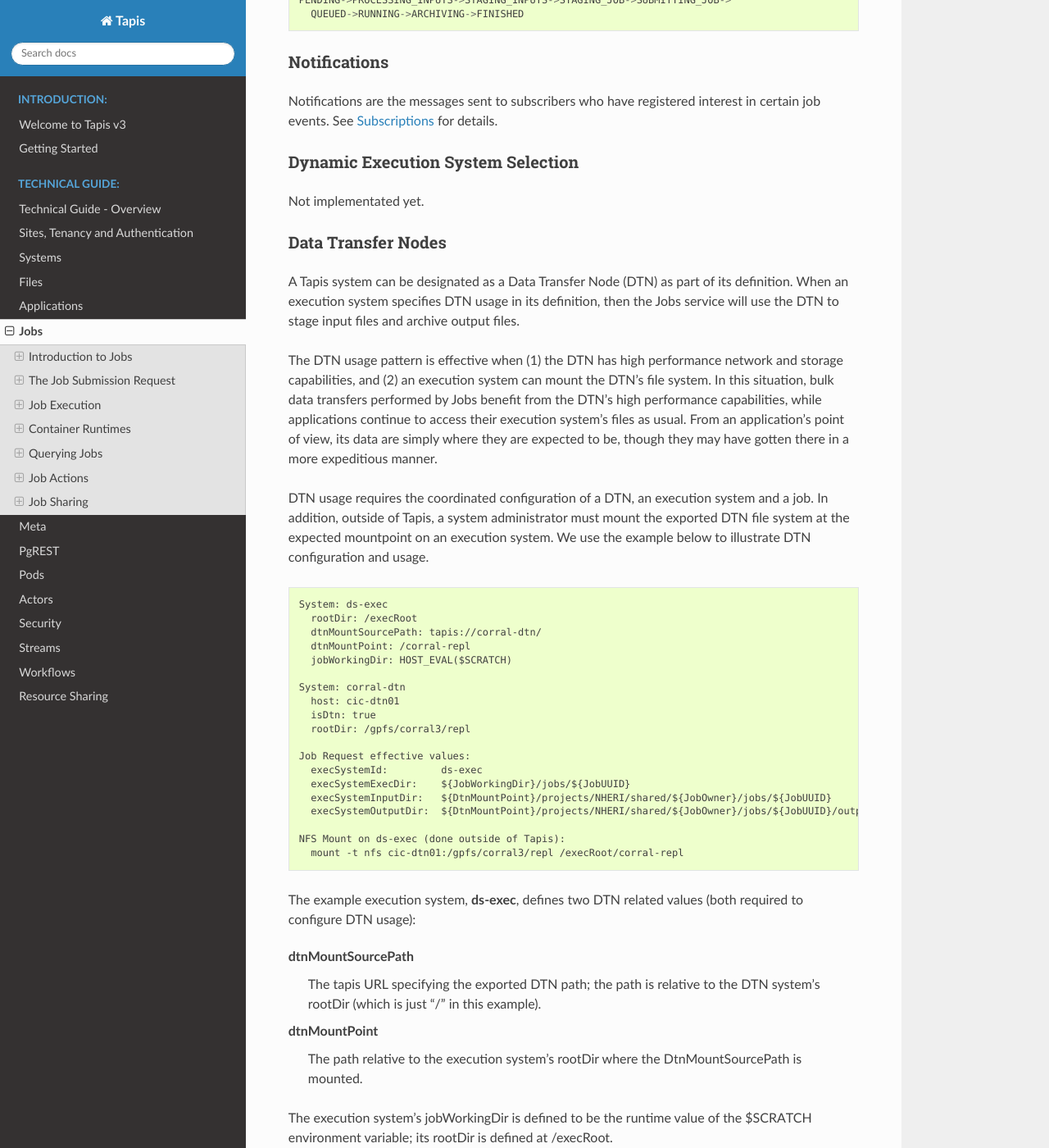
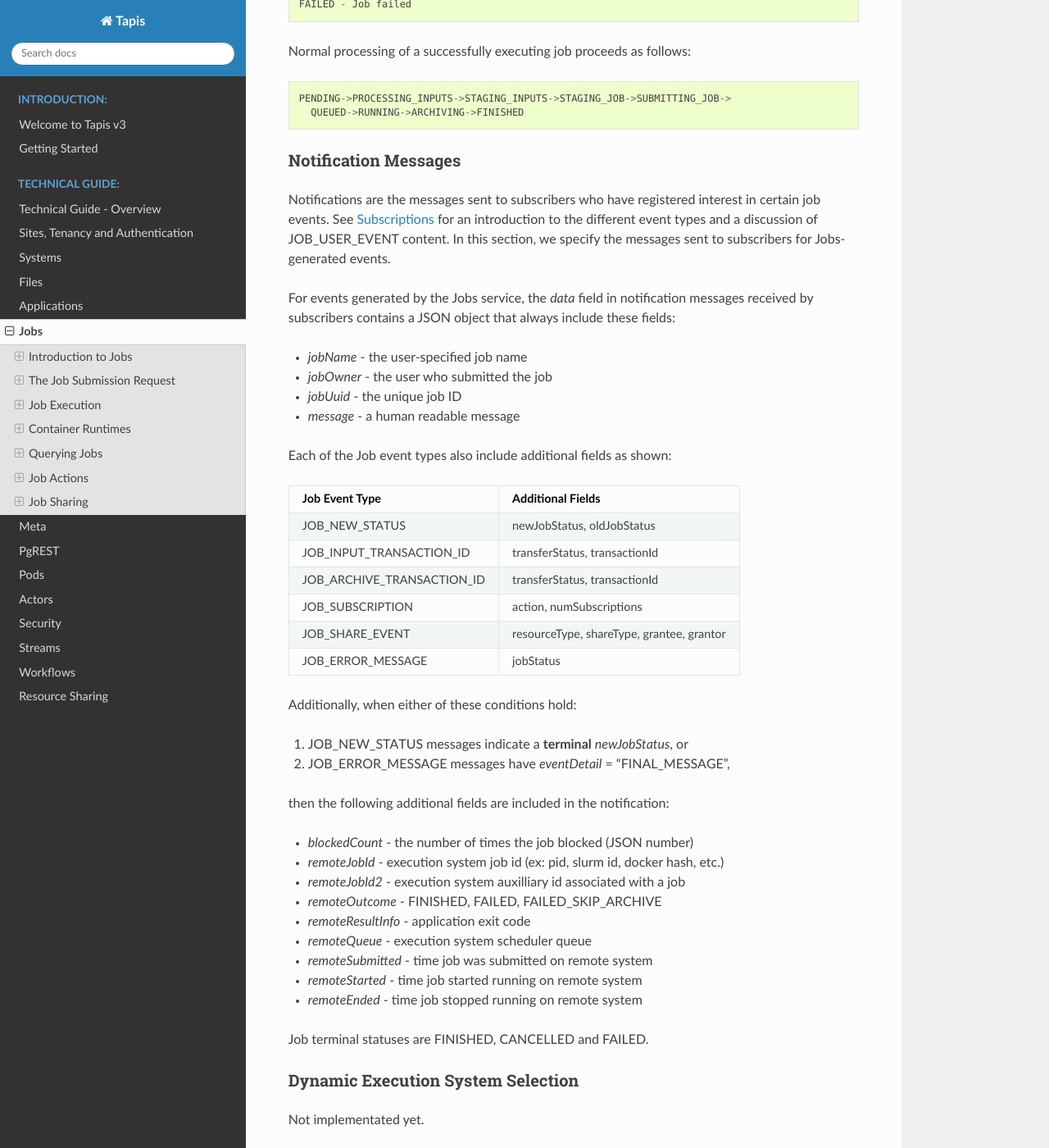
Before and after one commit to tapis-project/documentation, a Sphinx documentation site: the page built from source/technical/jobs.rst, in a window 1280 px wide and 1400 px high, scrolled down 19514 px. Shown: the whole window at 82% size. Built offline with Sphinx 7.4.7 and the Read the Docs theme 2.0.0, drawn with Linux system fonts in a browser that asks for light colours; some of the changed text lies outside the part shown.

Commit message:
job extended event info

```diff
--- a/source/technical/jobs.rst
+++ b/source/technical/jobs.rst
@@ -490,7 +490,9 @@
 ALL                            When any of the above occur
 ===========================    ===================================================
 
-All event types other than JOB_USER_EVENT are generated by Tapis.  A JOB_USER_EVENT contains a user-specified payload that can be sent to an active job using the job's UUID.  The payload must be a JSON key named *eventDetail* and a string value of at least 1 character and no more than 16,384 characters.  User events are always added to the job history and notifications are sent to subscribers interested in those events.
+All event types other than JOB_USER_EVENT are generated by Tapis. See `Notification Messages`_ for a description of what Jobs returns for each of the Tapis-generated event.
+
+A JOB_USER_EVENT contains a user-specified payload that can be sent to an active job using the job's UUID.  The payload must contain a JSON key named *eventData* and a string value of at least 1 character and no more than 16,384 characters.  The string can be unstructured or structured (such as a JSON object) as determined by the sender. The payload can optionally contain an *eventDetail* key with a string value of no more than 64 characters. This key is used to further categorize events and, if not provided, will default to "DEFAULT".  User events are always added to the job history and notifications are sent to subscribers interested in those events.
 
 .. _subscription: https://tapis-project.github.io/live-docs/?service=Jobs#tag/subscriptions
 
@@ -716,10 +718,55 @@
     PENDING->PROCESSING_INPUTS->STAGING_INPUTS->STAGING_JOB->SUBMITTING_JOB->
       QUEUED->RUNNING->ARCHIVING->FINISHED
 
-Notifications
--------------
-
-Notifications are the messages sent to subscribers who have registered interest in certain job events.  See Subscriptions_ for details.
+Notification Messages
+---------------------
+
+Notifications are the messages sent to subscribers who have registered interest in certain job events.  See Subscriptions_ for an introduction to the different event types and a discussion of JOB_USER_EVENT content.  In this section, we specify the messages sent to subscribers for Jobs-generated events.
+
+For events generated by the Jobs service, the *data* field in notification messages received by subscribers contains a JSON object that always include these fields:
+
+- *jobName* - the user-specified job name
+- *jobOwner* - the user who submitted the job
+- *jobUuid* - the unique job ID
+- *message* - a human readable message
+
+Each of the Job event types also include additional fields as shown:
+
++--------------------------+-----------------------------------+
+| Job Event Type           | Additional Fields                 |
++==========================+===================================+
+|JOB_NEW_STATUS            | newJobStatus, oldJobStatus        |
++--------------------------+-----------------------------------+
+|JOB_INPUT_TRANSACTION_ID  | transferStatus, transactionId     |
++--------------------------+-----------------------------------+
+|JOB_ARCHIVE_TRANSACTION_ID| transferStatus, transactionId     |
++--------------------------+-----------------------------------+
+|JOB_SUBSCRIPTION          | action, numSubscriptions          |
++--------------------------+-----------------------------------+
+|JOB_SHARE_EVENT           | resourceType, shareType,          |
+|                          | grantee, grantor                  |
++--------------------------+-----------------------------------+
+|JOB_ERROR_MESSAGE         | jobStatus                         |
++--------------------------+-----------------------------------+
+
+Additionally, when either of these conditions hold:
+
+1. JOB_NEW_STATUS messages indicate a **terminal** *newJobStatus*, or
+2. JOB_ERROR_MESSAGE messages have *eventDetail* = "FINAL_MESSAGE",
+
+then the following additional fields are included in the notification:
+
+- *blockedCount* - the number of times the job blocked (JSON number)
+- *remoteJobId* - execution system job id (ex: pid, slurm id, docker hash, etc.)
+- *remoteJobId2* - execution system auxilliary id associated with a job
+- *remoteOutcome* - FINISHED, FAILED, FAILED_SKIP_ARCHIVE
+- *remoteResultInfo* - application exit code
+- *remoteQueue* - execution system scheduler queue
+- *remoteSubmitted* - time job was submitted on remote system
+- *remoteStarted* - time job started running on remote system
+- *remoteEnded* - time job stopped running on remote system
+
+Job terminal statuses are FINISHED, CANCELLED and FAILED.
 
 ..  _Subscriptions: #subscriptions
 
```
